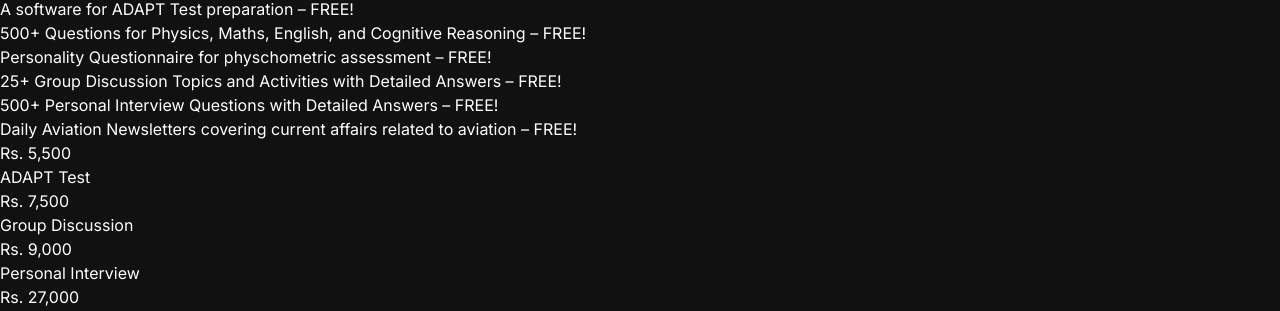
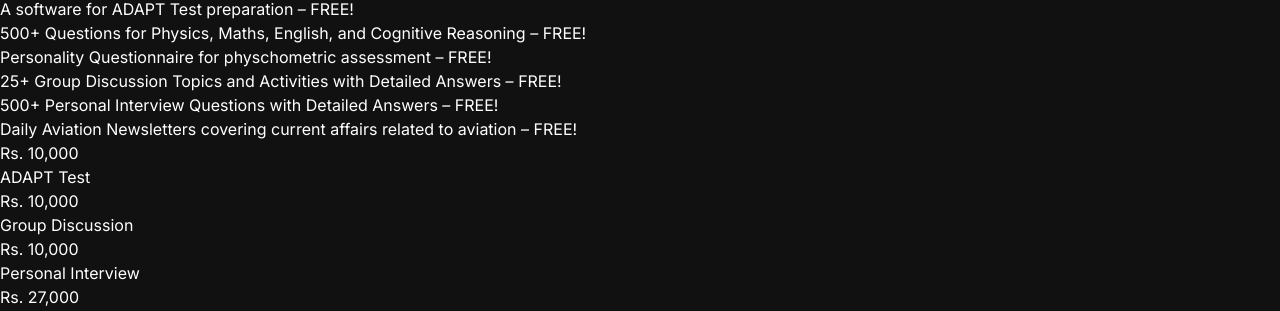
Before and after one commit to justtmanss/aerodemy-main, a Next.js app: page /icpp in a window 1280 px wide. Shown: the part 1498-1809 px from the top of the page. Built offline with nearby package versions, Linux system fonts and the light colour scheme.

Commit message:
Update pricing values for tests and courses

```diff
--- a/components/icpp.tsx
+++ b/components/icpp.tsx
@@ -11,9 +11,9 @@
 } from "@heroicons/react/20/solid";
 
 const stats = [
-    { label: "Rs. 5,500", value: "ADAPT Test" },
-    { label: "Rs. 7,500", value: "Group Discussion" },
-    { label: "Rs. 9,000", value: "Personal Interview" },
+    { label: "Rs. 10,000", value: "ADAPT Test" },
+    { label: "Rs. 10,000", value: "Group Discussion" },
+    { label: "Rs. 10,000", value: "Personal Interview" },
     { label: "Rs. 27,000", value: "Full Course" },
 ];
 const values = [
```
